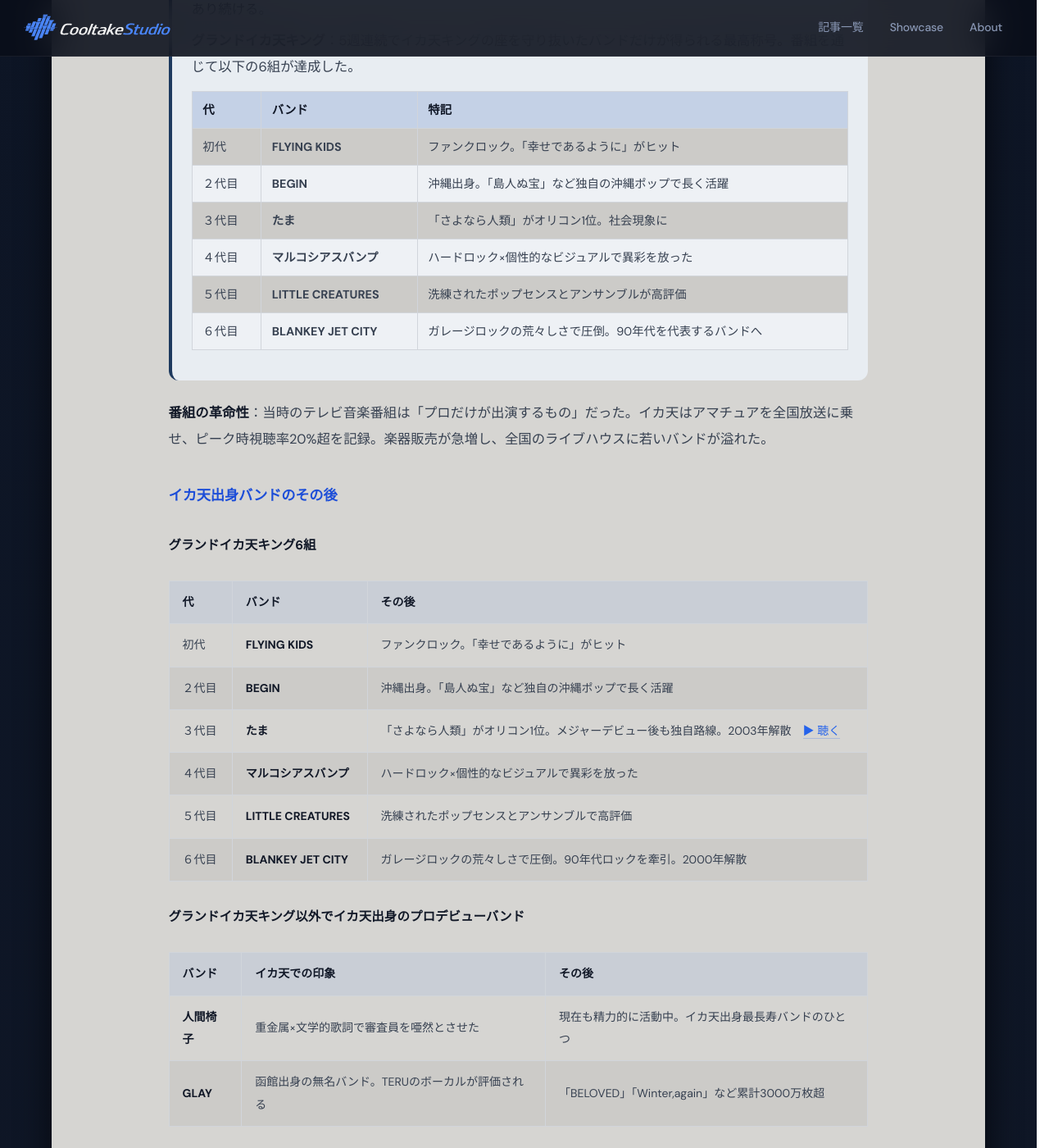
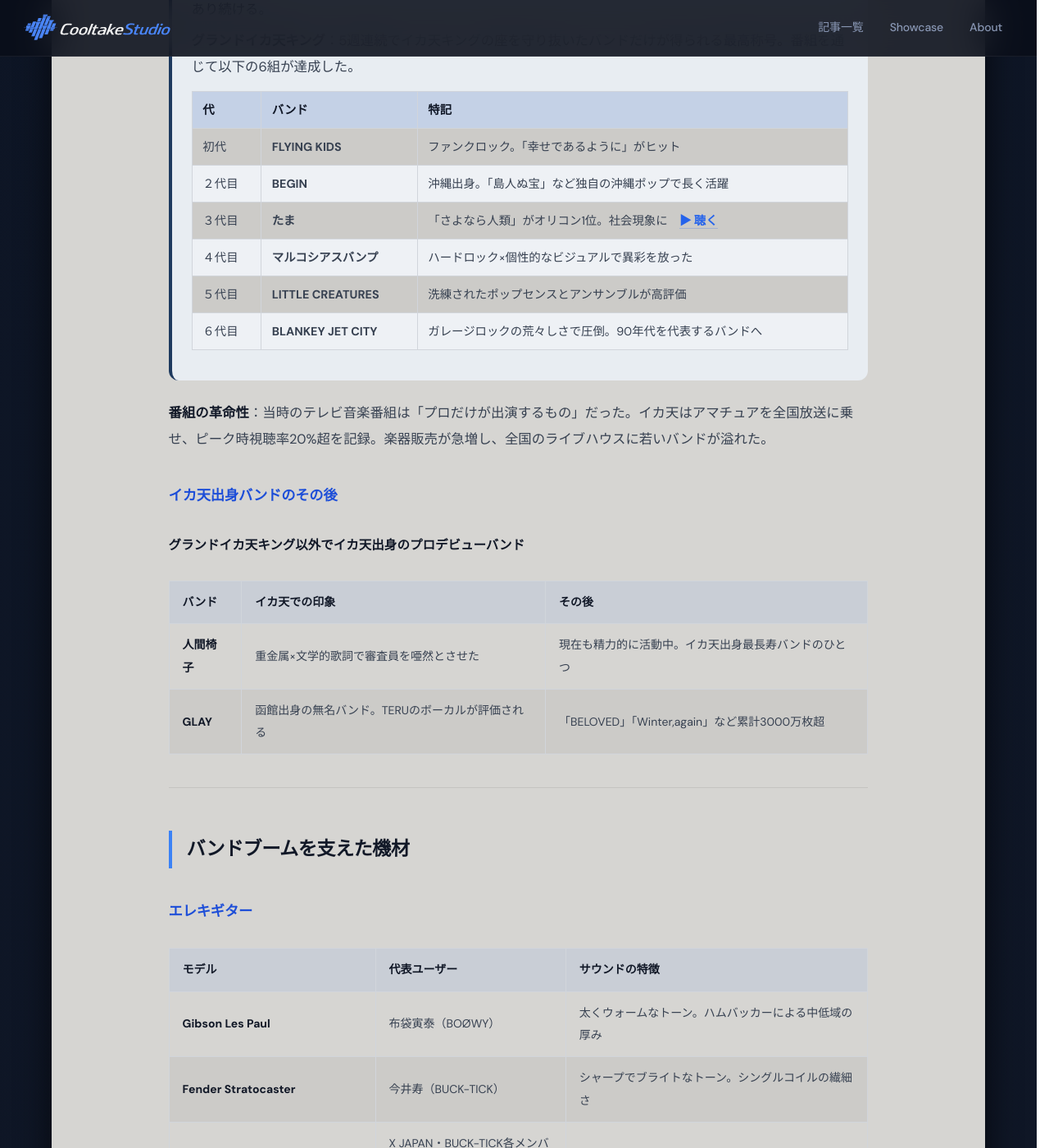
Before and after one commit to cooltake/cooltake-staging, a Jekyll site: the page built from _posts/2026-05-30-japan-music-08-band-boom.md, in a window 1280 px wide and 1400 px high, scrolled down 6287 px. Shown: the whole window at 82% size. Built offline with Jekyll 4.4.1, drawn with Linux system fonts in a browser that asks for light colours; some web fonts are replaced.

Commit message:
fix: remove duplicate grand ikaten king table, consolidate into single box

```diff
--- a/_posts/2026-05-30-japan-music-08-band-boom.md
+++ b/_posts/2026-05-30-japan-music-08-band-boom.md
@@ -152,7 +152,7 @@
 <tr style="background:#d0d8e4;"><th style="padding:.5rem .8rem;text-align:left;color:#111827;">代</th><th style="padding:.5rem .8rem;text-align:left;color:#111827;">バンド</th><th style="padding:.5rem .8rem;text-align:left;color:#111827;">特記</th></tr>
 <tr style="border-bottom:1px solid #c8d0dc;"><td style="padding:.5rem .8rem;color:#374151;">初代</td><td style="padding:.5rem .8rem;color:#374151;font-weight:700;">FLYING KIDS</td><td style="padding:.5rem .8rem;color:#374151;">ファンクロック。「幸せであるように」がヒット</td></tr>
 <tr style="background:#eef1f5;border-bottom:1px solid #c8d0dc;"><td style="padding:.5rem .8rem;color:#374151;">２代目</td><td style="padding:.5rem .8rem;color:#374151;font-weight:700;">BEGIN</td><td style="padding:.5rem .8rem;color:#374151;">沖縄出身。「島人ぬ宝」など独自の沖縄ポップで長く活躍</td></tr>
-<tr style="border-bottom:1px solid #c8d0dc;"><td style="padding:.5rem .8rem;color:#374151;">３代目</td><td style="padding:.5rem .8rem;color:#374151;font-weight:700;">たま</td><td style="padding:.5rem .8rem;color:#374151;">「さよなら人類」がオリコン1位。社会現象に</td></tr>
+<tr style="border-bottom:1px solid #c8d0dc;"><td style="padding:.5rem .8rem;color:#374151;">３代目</td><td style="padding:.5rem .8rem;color:#374151;font-weight:700;">たま</td><td style="padding:.5rem .8rem;color:#374151;">「さよなら人類」がオリコン1位。社会現象に　<a href="https://www.youtube.com/results?search_query=%E3%81%9F%E3%81%BE%20%E3%81%95%E3%82%88%E3%81%AA%E3%82%89%E4%BA%BA%E9%A1%9E" target="_blank" rel="nofollow noopener" style="color:#1e3a5f;font-weight:600;">▶ 聴く</a></td></tr>
 <tr style="background:#eef1f5;border-bottom:1px solid #c8d0dc;"><td style="padding:.5rem .8rem;color:#374151;">４代目</td><td style="padding:.5rem .8rem;color:#374151;font-weight:700;">マルコシアスバンプ</td><td style="padding:.5rem .8rem;color:#374151;">ハードロック×個性的なビジュアルで異彩を放った</td></tr>
 <tr style="border-bottom:1px solid #c8d0dc;"><td style="padding:.5rem .8rem;color:#374151;">５代目</td><td style="padding:.5rem .8rem;color:#374151;font-weight:700;">LITTLE CREATURES</td><td style="padding:.5rem .8rem;color:#374151;">洗練されたポップセンスとアンサンブルが高評価</td></tr>
 <tr style="background:#eef1f5;"><td style="padding:.5rem .8rem;color:#374151;">６代目</td><td style="padding:.5rem .8rem;color:#374151;font-weight:700;">BLANKEY JET CITY</td><td style="padding:.5rem .8rem;color:#374151;">ガレージロックの荒々しさで圧倒。90年代を代表するバンドへ</td></tr>
@@ -162,17 +162,6 @@
 **番組の革命性**：当時のテレビ音楽番組は「プロだけが出演するもの」だった。イカ天はアマチュアを全国放送に乗せ、ピーク時視聴率20%超を記録。楽器販売が急増し、全国のライブハウスに若いバンドが溢れた。
 
 ### イカ天出身バンドのその後
-
-#### グランドイカ天キング6組
-
-| 代 | バンド | その後 |
-|---|-------|--------|
-| 初代 | **FLYING KIDS** | ファンクロック。「幸せであるように」がヒット |
-| ２代目 | **BEGIN** | 沖縄出身。「島人ぬ宝」など独自の沖縄ポップで長く活躍 |
-| ３代目 | **たま** | 「さよなら人類」がオリコン1位。メジャーデビュー後も独自路線。2003年解散　[▶ 聴く](https://www.youtube.com/results?search_query=%E3%81%9F%E3%81%BE%20%E3%81%95%E3%82%88%E3%81%AA%E3%82%89%E4%BA%BA%E9%A1%9E) |
-| ４代目 | **マルコシアスバンプ** | ハードロック×個性的なビジュアルで異彩を放った |
-| ５代目 | **LITTLE CREATURES** | 洗練されたポップセンスとアンサンブルで高評価 |
-| ６代目 | **BLANKEY JET CITY** | ガレージロックの荒々しさで圧倒。90年代ロックを牽引。2000年解散 |
 
 #### グランドイカ天キング以外でイカ天出身のプロデビューバンド
 
```
